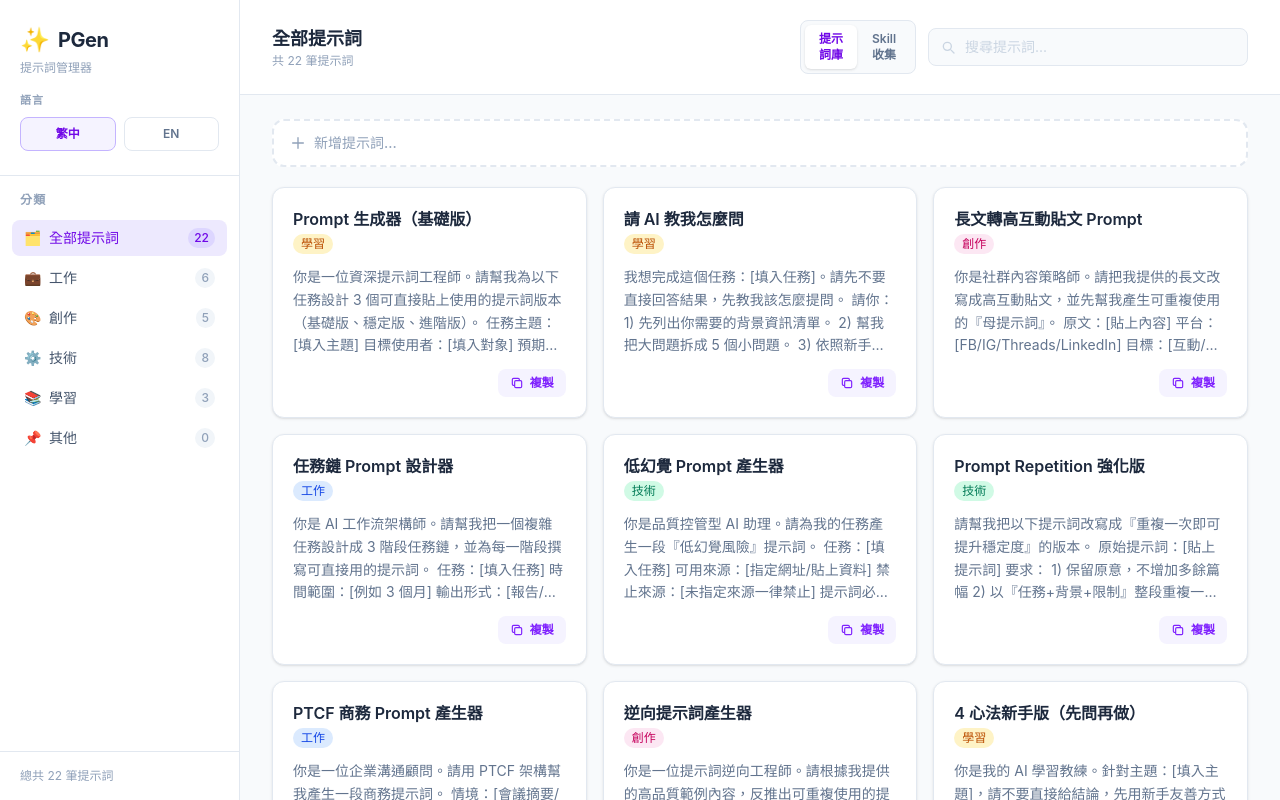
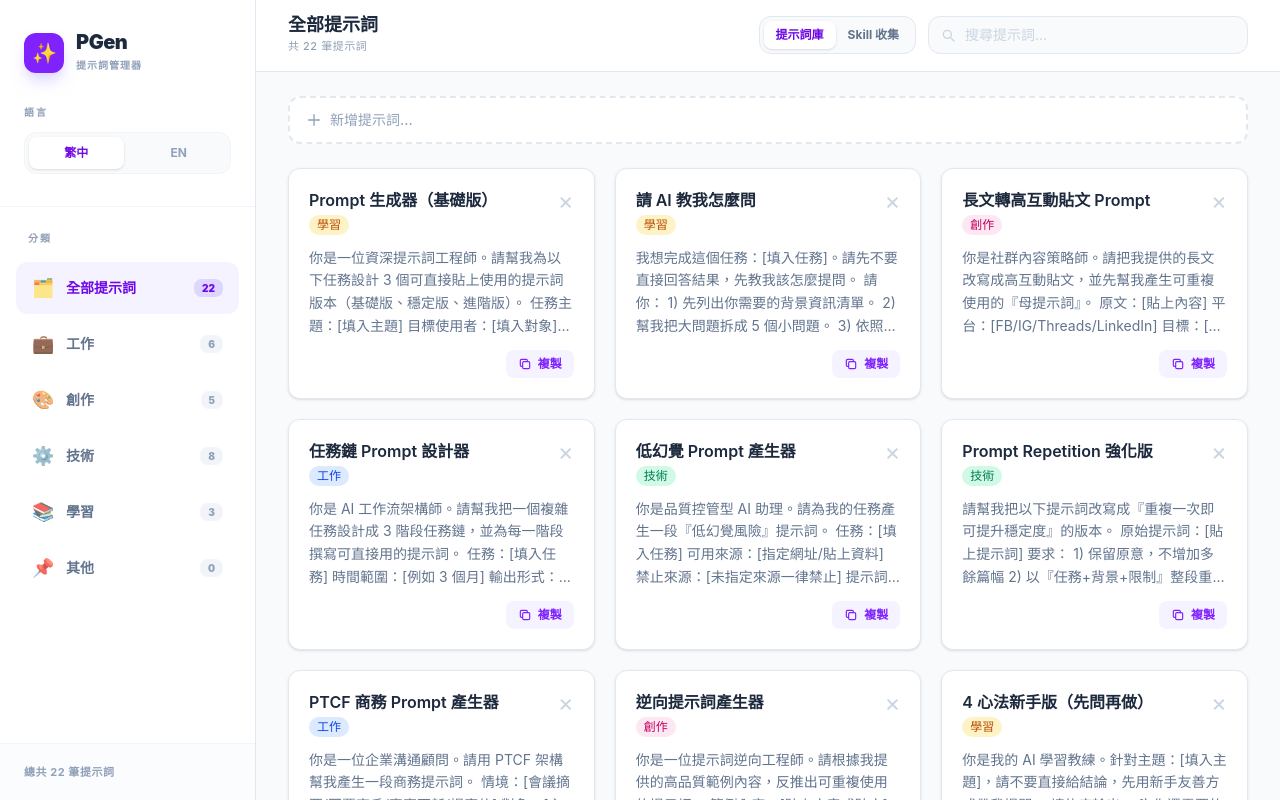
Before and after one commit to as880074/PGen, a React (Vite) app: page / in a window 1280 px wide. Built offline with nearby package versions, Linux system fonts and the light colour scheme.

Commit message:
feat: 新增側邊欄功能，包含技能與提示的本地存儲支持，並改善 UI 元素的樣式

```diff
--- a/src/App.jsx
+++ b/src/App.jsx
@@ -41,6 +41,7 @@ export default function App() {
   const [skills, setSkills] = useState([]);
   const [isLoadingSkills, setIsLoadingSkills] = useState(true);
   const [hasLoadSkillsError, setHasLoadSkillsError] = useState(false);
+  const [isSidebarOpen, setIsSidebarOpen] = useState(false);
 
   const messages = useMemo(() => getMessages(locale), [locale]);
 
@@ -48,6 +49,7 @@ export default function App() {
     document.documentElement.lang = locale;
   }, [locale]);
 
+  // Load initial prompts
   useEffect(() => {
     let isActive = true;
 
@@ -56,15 +58,19 @@ export default function App() {
         setIsLoadingPrompts(true);
         setHasLoadPromptsError(false);
 
-        const response = await fetch(PROMPTS_JSON_PATH);
-        if (!response.ok) {
-          throw new Error(`HTTP ${response.status}`);
+        // Check localStorage first
+        const localData = localStorage.getItem('pgen_prompts');
+        if (localData) {
+          setPrompts(JSON.parse(localData));
+          setIsLoadingPrompts(false);
+          return;
         }
 
+        const response = await fetch(PROMPTS_JSON_PATH);
+        if (!response.ok) throw new Error(`HTTP ${response.status}`);
+
         const data = await response.json();
-        if (!Array.isArray(data)) {
-          throw new Error('Invalid prompt JSON format');
-        }
+        if (!Array.isArray(data)) throw new Error('Invalid prompt JSON format');
 
         if (isActive) {
           setPrompts(data);
@@ -75,19 +81,15 @@ export default function App() {
           setPrompts([]);
         }
       } finally {
-        if (isActive) {
-          setIsLoadingPrompts(false);
-        }
+        if (isActive) setIsLoadingPrompts(false);
       }
     }
 
     loadPrompts();
-
-    return () => {
-      isActive = false;
-    };
+    return () => { isActive = false; };
   }, []);
 
+  // Load initial skills
   useEffect(() => {
     let isActive = true;
 
@@ -96,15 +98,19 @@ export default function App() {
         setIsLoadingSkills(true);
         setHasLoadSkillsError(false);
 
-        const response = await fetch(SKILLS_JSON_PATH);
-        if (!response.ok) {
-          throw new Error(`HTTP ${response.status}`);
+        // Check localStorage first
+        const localData = localStorage.getItem('pgen_skills');
+        if (localData) {
+          setSkills(JSON.parse(localData));
+          setIsLoadingSkills(false);
+          return;
         }
 
+        const response = await fetch(SKILLS_JSON_PATH);
+        if (!response.ok) throw new Error(`HTTP ${response.status}`);
+
         const data = await response.json();
-        if (!Array.isArray(data)) {
-          throw new Error('Invalid skill JSON format');
-        }
+        if (!Array.isArray(data)) throw new Error('Invalid skill JSON format');
 
         if (isActive) {
           setSkills(data);
@@ -115,18 +121,27 @@ export default function App() {
           setSkills([]);
         }
       } finally {
-        if (isActive) {
-          setIsLoadingSkills(false);
-        }
+        if (isActive) setIsLoadingSkills(false);
       }
     }
 
     loadSkills();
+    return () => { isActive = false; };
+  }, []);
 
-    return () => {
-      isActive = false;
-    };
-  }, []);
+  // Persist prompts to localStorage
+  useEffect(() => {
+    if (prompts.length > 0) {
+      localStorage.setItem('pgen_prompts', JSON.stringify(prompts));
+    }
+  }, [prompts]);
+
+  // Persist skills to localStorage
+  useEffect(() => {
+    if (skills.length > 0) {
+      localStorage.setItem('pgen_skills', JSON.stringify(skills));
+    }
+  }, [skills]);
 
   const localizedPrompts = useMemo(
     () => prompts.map((prompt) => getLocalizedPrompt(prompt, locale)),
@@ -145,25 +160,21 @@ export default function App() {
     return localizedPrompts.filter((p) => {
       const matchesCategory = activeCategory === 'all' || p.category === activeCategory;
       const q = search.toLowerCase();
-      const matchesSearch =
-        !q || p.title.toLowerCase().includes(q) || p.text.toLowerCase().includes(q);
-      return matchesCategory && matchesSearch;
+      return matchesCategory && (!q || p.title.toLowerCase().includes(q) || p.text.toLowerCase().includes(q));
     });
   }, [localizedPrompts, activeCategory, search]);
 
   const handleAdd = (newPrompt) => {
     setPrompts((prev) => [
-      {
-        ...newPrompt,
-        id: getNextPromptId(prev),
-        type: 'custom',
-      },
+      { ...newPrompt, id: getNextPromptId(prev), type: 'custom' },
       ...prev,
     ]);
   };
 
   const handleDelete = (id) => {
+    if (window.confirm(messages.deletePromptTitle + '?')) {
       setPrompts((prev) => prev.filter((p) => p.id !== id));
+    }
   };
 
   const handleAddSkill = (newSkill) => {
@@ -178,53 +189,72 @@ export default function App() {
         suffix += 1;
       }
 
-      return [
-        {
-          ...newSkill,
-          id: nextId,
-        },
-        ...prev,
-      ];
+      return [{ ...newSkill, id: nextId }, ...prev];
     });
   };
 
   const handleDeleteSkill = (id) => {
+    if (window.confirm(messages.deleteSkillLabel + '?')) {
       setSkills((prev) => prev.filter((item) => item.id !== id));
+    }
   };
 
   return (
-    <div className="flex h-screen bg-slate-50 font-sans text-slate-700">
+    <div className="flex h-screen bg-slate-50 font-sans text-slate-700 overflow-hidden">
+      {/* Mobile Sidebar Overlay */}
+      {isSidebarOpen && (
+        <div
+          className="fixed inset-0 z-40 bg-slate-900/40 backdrop-blur-sm lg:hidden"
+          onClick={() => setIsSidebarOpen(false)}
+        />
+      )}
+
       <Sidebar
         activeCategory={activeCategory}
-        onCategoryChange={setActiveCategory}
+        onCategoryChange={(cat) => {
+          setActiveCategory(cat);
+          setIsSidebarOpen(false);
+        }}
         promptCounts={promptCounts}
         locale={locale}
         locales={LOCALES}
         messages={messages}
         onLocaleChange={setLocale}
+        isOpen={isSidebarOpen}
       />
 
-      <main className="flex-1 flex flex-col min-w-0 overflow-hidden">
+      <main className="flex-1 flex flex-col min-w-0 overflow-hidden relative">
         {/* Top bar */}
-        <header className="shrink-0 px-8 py-5 bg-white border-b border-slate-200 flex items-center justify-between gap-4">
+        <header className="shrink-0 px-4 sm:px-8 py-4 bg-white border-b border-slate-200 flex flex-col sm:flex-row items-center justify-between gap-4">
+          <div className="flex items-center gap-3 w-full sm:w-auto">
+            <button
+              onClick={() => setIsSidebarOpen(true)}
+              className="lg:hidden p-2 -ml-2 text-slate-500 hover:bg-slate-100 rounded-lg"
+            >
+              <svg className="w-6 h-6" fill="none" stroke="currentColor" viewBox="0 0 24 24">
+                <path strokeLinecap="round" strokeLinejoin="round" strokeWidth={2} d="M4 6h16M4 12h16M4 18h16" />
+              </svg>
+            </button>
             <div>
-            <h2 className="text-lg font-bold text-slate-800">
+              <h2 className="text-lg font-bold text-slate-800 leading-none">
                 {activePage === 'prompts'
                   ? getCategoryLabel(locale, activeCategory)
                   : messages.skillCollectionPageTitle}
               </h2>
-            <p className="text-xs text-slate-400">
+              <p className="text-[11px] text-slate-400 mt-1 uppercase tracking-wider font-medium">
                 {activePage === 'prompts'
                   ? messages.countSummary(filteredPrompts.length, Boolean(search))
                   : messages.skillCollectionPageSubtitle}
               </p>
             </div>
-          <div className="flex items-center gap-3 w-full max-w-md justify-end">
-            <div className="inline-flex rounded-lg border border-slate-200 bg-slate-50 p-1">
+          </div>
+
+          <div className="flex items-center gap-3 w-full max-w-2xl justify-end">
+            <div className="inline-flex rounded-xl border border-slate-200 bg-slate-50 p-1 shrink-0">
               <button
                 type="button"
                 onClick={() => setActivePage('prompts')}
-                className={`rounded-md px-3 py-1.5 text-xs font-semibold transition-colors ${
+                className={`rounded-lg px-3 py-1.5 text-xs font-bold transition-all ${
                   activePage === 'prompts'
                     ? 'bg-white text-violet-700 shadow-sm'
                     : 'text-slate-500 hover:text-slate-700'
@@ -235,7 +265,7 @@ export default function App() {
               <button
                 type="button"
                 onClick={() => setActivePage('skills')}
-                className={`rounded-md px-3 py-1.5 text-xs font-semibold transition-colors ${
+                className={`rounded-lg px-3 py-1.5 text-xs font-bold transition-all ${
                   activePage === 'skills'
                     ? 'bg-white text-violet-700 shadow-sm'
                     : 'text-slate-500 hover:text-slate-700'
@@ -245,38 +275,32 @@ export default function App() {
               </button>
             </div>
 
-            {activePage === 'prompts' ? (
-              <div className="relative max-w-xs w-full">
+            <div className="relative flex-1 max-w-xs">
               <svg
                 className="absolute left-3 top-1/2 -translate-y-1/2 w-4 h-4 text-slate-300 pointer-events-none"
                 fill="none"
                 stroke="currentColor"
                 viewBox="0 0 24 24"
               >
-                  <path
-                    strokeLinecap="round"
-                    strokeLinejoin="round"
-                    strokeWidth={2}
-                    d="M21 21l-4.35-4.35M17 11A6 6 0 1 1 5 11a6 6 0 0 1 12 0z"
-                  />
+                <path strokeLinecap="round" strokeLinejoin="round" strokeWidth={2} d="M21 21l-4.35-4.35M17 11A6 6 0 1 1 5 11a6 6 0 0 1 12 0z" />
               </svg>
               <input
                 type="text"
                 value={search}
                 onChange={(e) => setSearch(e.target.value)}
                 placeholder={messages.searchPlaceholder}
-                  className="w-full pl-9 pr-4 py-2 text-sm border border-slate-200 rounded-lg outline-none focus:ring-2 focus:ring-violet-400 focus:border-transparent bg-slate-50 placeholder:text-slate-300"
+                className="w-full pl-9 pr-4 py-2 text-sm border border-slate-200 rounded-xl outline-none focus:ring-4 focus:ring-violet-100 focus:border-violet-400 bg-slate-50 transition-all placeholder:text-slate-300"
               />
             </div>
-            ) : null}
           </div>
         </header>
 
         {/* Content */}
-        <div className="flex-1 overflow-y-auto px-8 py-6 space-y-5">
+        <div className="flex-1 overflow-y-auto px-4 sm:px-8 py-6">
           {activePage === 'skills' ? (
             isLoadingSkills ? (
-              <div className="text-center py-24 text-slate-400">
+              <div className="flex items-center justify-center py-24 text-slate-400">
+                <div className="animate-spin rounded-full h-8 w-8 border-b-2 border-violet-500 mr-3"></div>
                 <p className="font-medium">{messages.loadingSkills}</p>
               </div>
             ) : hasLoadSkillsError ? (
@@ -289,10 +313,11 @@ export default function App() {
                 onAddSkill={handleAddSkill}
                 onDeleteSkill={handleDeleteSkill}
                 skills={skills}
+                searchFilter={search}
               />
             )
           ) : (
-            <>
+            <div className="max-w-7xl mx-auto space-y-6">
               <AddPromptForm
                 categoryLabels={messages.categories}
                 messages={messages}
@@ -300,7 +325,8 @@ export default function App() {
               />
 
               {isLoadingPrompts ? (
-                <div className="text-center py-24 text-slate-400">
+                <div className="flex items-center justify-center py-24 text-slate-400">
+                  <div className="animate-spin rounded-full h-8 w-8 border-b-2 border-violet-500 mr-3"></div>
                   <p className="font-medium">{messages.loadingPrompts}</p>
                 </div>
               ) : hasLoadPromptsError ? (
@@ -308,13 +334,13 @@ export default function App() {
                   <p className="font-medium">{messages.loadPromptsFailed}</p>
                 </div>
               ) : filteredPrompts.length === 0 ? (
-                <div className="text-center py-24 text-slate-400">
+                <div className="text-center py-24 bg-white border border-dashed border-slate-200 rounded-2xl text-slate-400">
                   <div className="text-5xl mb-4">🔍</div>
-                  <p className="font-medium">{messages.emptyTitle}</p>
-                  <p className="text-sm mt-1">{messages.emptySubtitle}</p>
+                  <p className="font-bold text-slate-600">{messages.emptyTitle}</p>
+                  <p className="text-sm mt-2">{messages.emptySubtitle}</p>
                 </div>
               ) : (
-                <div className="grid grid-cols-1 sm:grid-cols-2 xl:grid-cols-3 gap-4">
+                <div className="grid grid-cols-1 md:grid-cols-2 xl:grid-cols-3 gap-5">
                   {filteredPrompts.map((prompt) => (
                     <PromptCard
                       categoryLabel={getCategoryLabel(locale, prompt.category)}
@@ -328,7 +354,7 @@ export default function App() {
                   ))}
                 </div>
               )}
-            </>
+            </div>
           )}
         </div>
       </main>
--- a/src/components/PromptCard.jsx
+++ b/src/components/PromptCard.jsx
@@ -51,7 +51,7 @@ export default function PromptCard({
         </div>
         <button
           onClick={onDelete}
-          className="opacity-0 group-hover:opacity-100 text-slate-300 hover:text-red-400 transition-all text-lg leading-none mt-0.5"
+          className="text-slate-300 hover:text-red-500 transition-colors text-2xl leading-none p-1 -mt-1 -mr-1"
           title={deleteTitle}
         >
           ×
--- a/src/components/Sidebar.jsx
+++ b/src/components/Sidebar.jsx
@@ -15,21 +15,30 @@ export default function Sidebar({
   locales,
   messages,
   onLocaleChange,
+  isOpen,
 }) {
   return (
-    <aside className="w-60 shrink-0 bg-white border-r border-slate-200 flex flex-col">
-      <div className="px-5 py-6 border-b border-slate-200">
-        <div className="flex items-center gap-2">
-          <span className="text-2xl">✨</span>
-          <h1 className="text-xl font-bold text-slate-800 tracking-tight">PGen</h1>
+    <aside
+      className={`fixed inset-y-0 left-0 z-50 w-64 bg-white border-r border-slate-200 flex flex-col transition-transform duration-300 transform lg:relative lg:translate-x-0 ${
+        isOpen ? 'translate-x-0' : '-translate-x-full'
+      }`}
+    >
+      <div className="px-6 py-8 border-b border-slate-100">
+        <div className="flex items-center gap-3">
+          <div className="w-10 h-10 rounded-xl bg-violet-600 flex items-center justify-center text-white shadow-lg shadow-violet-200">
+            <span className="text-xl" role="img" aria-label="Sparkles">✨</span>
+          </div>
+          <div>
+            <h1 className="text-xl font-black text-slate-800 tracking-tight leading-none">PGen</h1>
+            <p className="text-[10px] font-bold text-slate-400 uppercase tracking-widest mt-1.5">{messages.sidebarTitle}</p>
+          </div>
         </div>
-        <p className="text-xs text-slate-400 mt-1">{messages.sidebarTitle}</p>
 
-        <div className="mt-4">
-          <p className="text-[11px] font-semibold text-slate-400 uppercase tracking-widest mb-2">
+        <div className="mt-8">
+          <p className="text-[10px] font-bold text-slate-400 uppercase tracking-[0.2em] mb-3">
             {messages.languageHeading}
           </p>
-          <div className="grid grid-cols-2 gap-2">
+          <div className="grid grid-cols-2 gap-2 bg-slate-50 p-1 rounded-xl border border-slate-100">
             {locales.map((item) => {
               const isActive = item.id === locale;
               return (
@@ -37,10 +46,10 @@ export default function Sidebar({
                   key={item.id}
                   type="button"
                   onClick={() => onLocaleChange(item.id)}
-                  className={`rounded-lg border px-3 py-2 text-xs font-semibold transition-colors ${
+                  className={`rounded-lg px-2 py-2 text-xs font-bold transition-all ${
                     isActive
-                      ? 'border-violet-300 bg-violet-50 text-violet-700'
-                      : 'border-slate-200 text-slate-500 hover:border-slate-300 hover:text-slate-700'
+                      ? 'bg-white text-violet-700 shadow-sm'
+                      : 'text-slate-400 hover:text-slate-600'
                   }`}
                 >
                   {item.label}
@@ -51,8 +60,8 @@ export default function Sidebar({
         </div>
       </div>
 
-      <nav className="flex-1 px-3 py-4 space-y-1">
-        <p className="text-xs font-semibold text-slate-400 uppercase tracking-widest px-2 mb-3">
+      <nav className="flex-1 px-4 py-6 space-y-1 overflow-y-auto">
+        <p className="text-[10px] font-bold text-slate-400 uppercase tracking-[0.2em] px-3 mb-4">
           {messages.categoryHeading}
         </p>
         {CATEGORIES.map((cat) => {
@@ -62,21 +71,21 @@ export default function Sidebar({
             <button
               key={cat.id}
               onClick={() => onCategoryChange(cat.id)}
-              className={`w-full flex items-center justify-between px-3 py-2 rounded-lg text-sm font-medium transition-colors ${
+              className={`w-full flex items-center justify-between px-4 py-3 rounded-xl text-sm font-bold transition-all ${
                 isActive
-                  ? 'bg-violet-100 text-violet-700'
-                  : 'text-slate-600 hover:bg-slate-100 hover:text-slate-800'
+                  ? 'bg-violet-50 text-violet-700'
+                  : 'text-slate-500 hover:bg-slate-50 hover:text-slate-800'
               }`}
             >
-              <span className="flex items-center gap-2">
-                <span>{cat.icon}</span>
+              <span className="flex items-center gap-3">
+                <span className="text-lg opacity-80" role="img" aria-label={cat.id}>{cat.icon}</span>
                 {messages.categories[cat.id] ?? cat.id}
               </span>
               <span
-                className={`text-xs px-1.5 py-0.5 rounded-full ${
+                className={`text-[10px] px-2 py-0.5 rounded-lg font-black transition-colors ${
                   isActive
                     ? 'bg-violet-200 text-violet-700'
-                    : 'bg-slate-100 text-slate-400'
+                    : 'bg-slate-100 text-slate-400 group-hover:bg-slate-200'
                 }`}
               >
                 {count}
@@ -86,8 +95,8 @@ export default function Sidebar({
         })}
       </nav>
 
-      <div className="px-5 py-4 border-t border-slate-200">
-        <p className="text-xs text-slate-400">
+      <div className="px-6 py-5 border-t border-slate-100 bg-slate-50/50">
+        <p className="text-[11px] font-bold text-slate-400 uppercase tracking-wider">
           {messages.totalPrompts(promptCounts.all ?? 0)}
         </p>
       </div>
--- a/src/components/SkillCollectionPage.jsx
+++ b/src/components/SkillCollectionPage.jsx
@@ -267,9 +267,8 @@ function getCategoryColor(category) {
   return map[category] ?? map.other;
 }
 
-export default function SkillCollectionPage({ locale, skills = [], onAddSkill, onDeleteSkill }) {
+export default function SkillCollectionPage({ locale, skills = [], onAddSkill, onDeleteSkill, searchFilter = '' }) {
   const content = PAGE_CONTENT[locale] ?? PAGE_CONTENT['zh-TW'];
-  const [search, setSearch] = useState('');
   const [category, setCategory] = useState('all');
   const [platform, setPlatform] = useState('all');
   const [mcpFilter, setMcpFilter] = useState('all');
@@ -316,7 +315,7 @@ export default function SkillCollectionPage({ locale, skills = [], onAddSkill, o
   }, [skills]);
 
   const filteredSkills = useMemo(() => {
-    const keyword = search.trim().toLowerCase();
+    const keyword = searchFilter.trim().toLowerCase();
 
     return skills.filter((skill) => {
       const info = getSkillInfo(skill, locale);
@@ -334,7 +333,7 @@ export default function SkillCollectionPage({ locale, skills = [], onAddSkill, o
 
       return matchesSearch && matchesCategory && matchesPlatform && matchesMcp;
     });
-  }, [category, locale, mcpFilter, platform, search, skills]);
+  }, [category, locale, mcpFilter, platform, searchFilter, skills]);
 
   const handleCopySkillTemplate = async (skill) => {
     const text = buildSkillTemplate(skill, locale);
```
Lines whose indentation alone changed are shown as unchanged.
